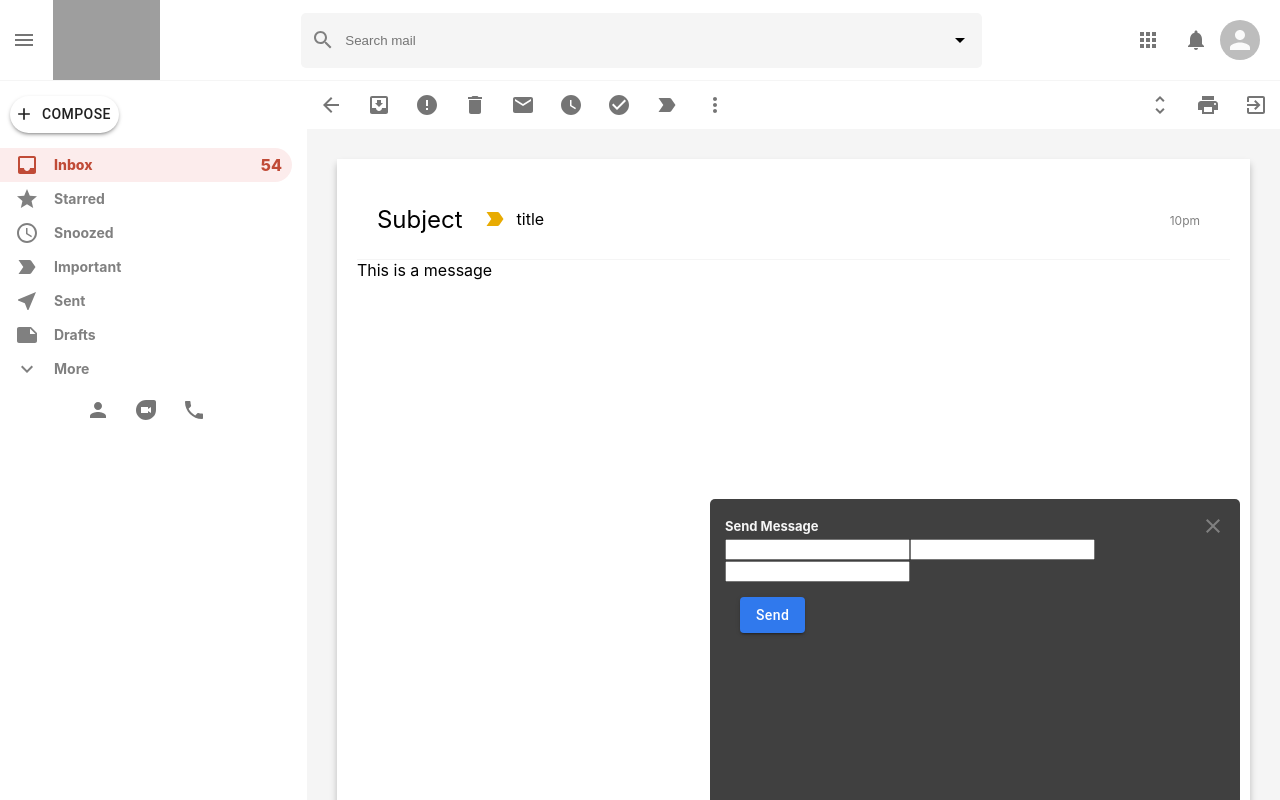
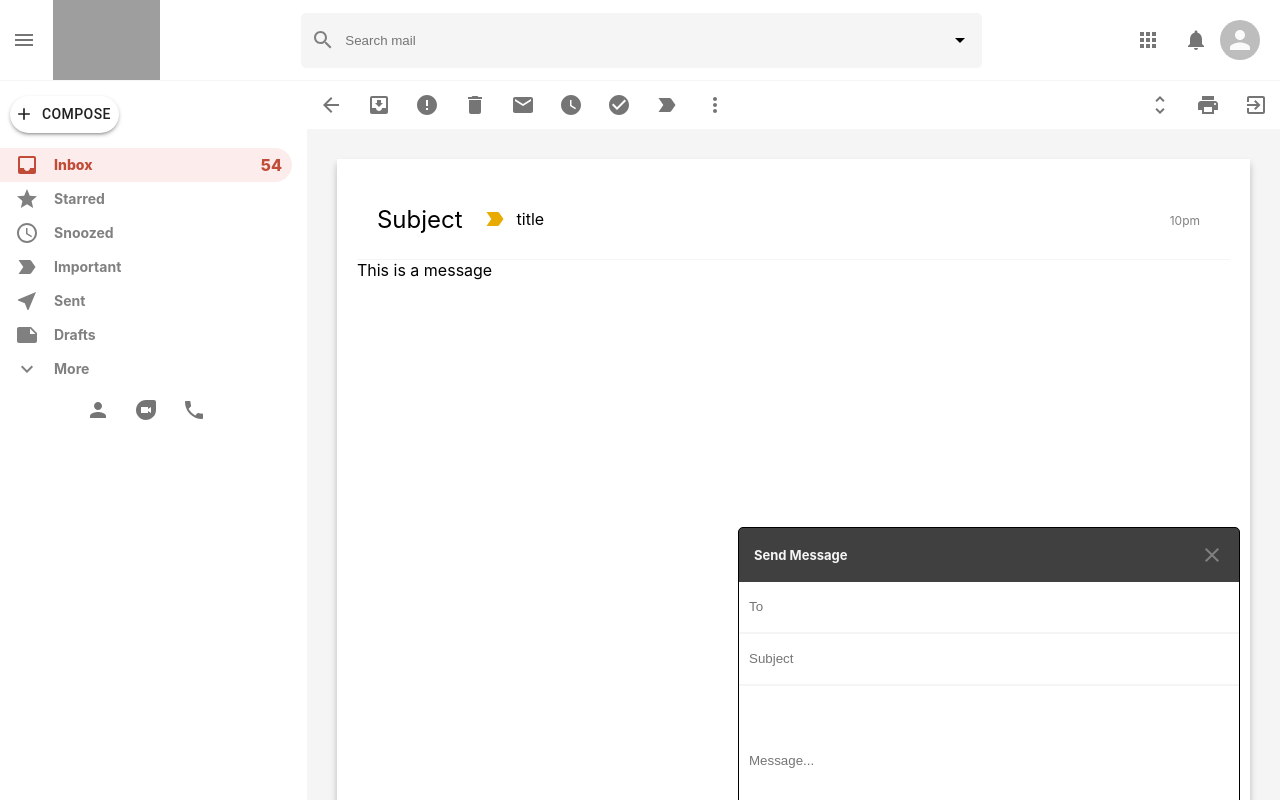
Before and after one commit to codeddave/gmail-clone-build, a React (Create React App) app: page /mail in a window 1280 px wide. Shown: the top 800 px of the page. Built offline with nearby package versions, Linux system fonts and the light colour scheme; grey boxes are pictures that could not be loaded.

Commit message:
updates, building send mail component

```diff
--- a/package.json
+++ b/package.json
@@ -11,6 +11,7 @@
     "node-sass": "^5.0.0",
     "react": "^17.0.1",
     "react-dom": "^17.0.1",
+    "react-hook-form": "^6.15.4",
     "react-redux": "^7.2.2",
     "react-router-dom": "^5.2.0",
     "react-scripts": "4.0.2",
--- a/src/components/SendMail/SendMail.jsx
+++ b/src/components/SendMail/SendMail.jsx
@@ -2,6 +2,7 @@ import React from "react";
 import CloseIcon from "@material-ui/icons/Close";
 import "./SendMail.scss";
 import { Button } from "@material-ui/core";
+import { useForm } from "react-hook-form";
 function SendMail() {
   return (
     <div className="send-mail">
@@ -9,10 +10,14 @@ function SendMail() {
         <h3>Send Message</h3>
         <CloseIcon className="send-mail-close" />
       </div>
-      <form class>
-        <input type="text" />
-        <input type="text" />
-        <input type="text" />
+      <form>
+        <input type="text" placeholder="To" />
+        <input type="text" placeholder="Subject" />
+        <input
+          type="text"
+          placeholder="Message..."
+          className="send-mail-message"
+        />
 
         <div className="send-mail-options">
           <Button
--- a/src/components/SendMail/SendMail.scss
+++ b/src/components/SendMail/SendMail.scss
@@ -7,7 +7,24 @@
     height: 40%;
     max-width: 500px;
     border-radius: 5px;
-    padding: 15px;
+    border: 0.1px solid black;
+
+    form {
+        display: flex;
+        flex-direction: column;
+        flex: 1;
+        input {
+            padding: 10px;
+            height: 30px;
+            border: none;
+            border-bottom: 2px solid whitesmoke;
+            outline: none;
+        }
+        .send-mail-message {
+            height: 130px !important;
+
+        }
+    }
 }
 
 .send-mail-header {
@@ -15,6 +32,7 @@
     justify-content: space-between;
     color: gray;
     align-items: center;
+    padding: 15px;
     h3 {
         color: whitesmoke;
         font-size: 13px;
```
Also changed, not shown: 1 other file (tests, documents, lock files or other folders).
